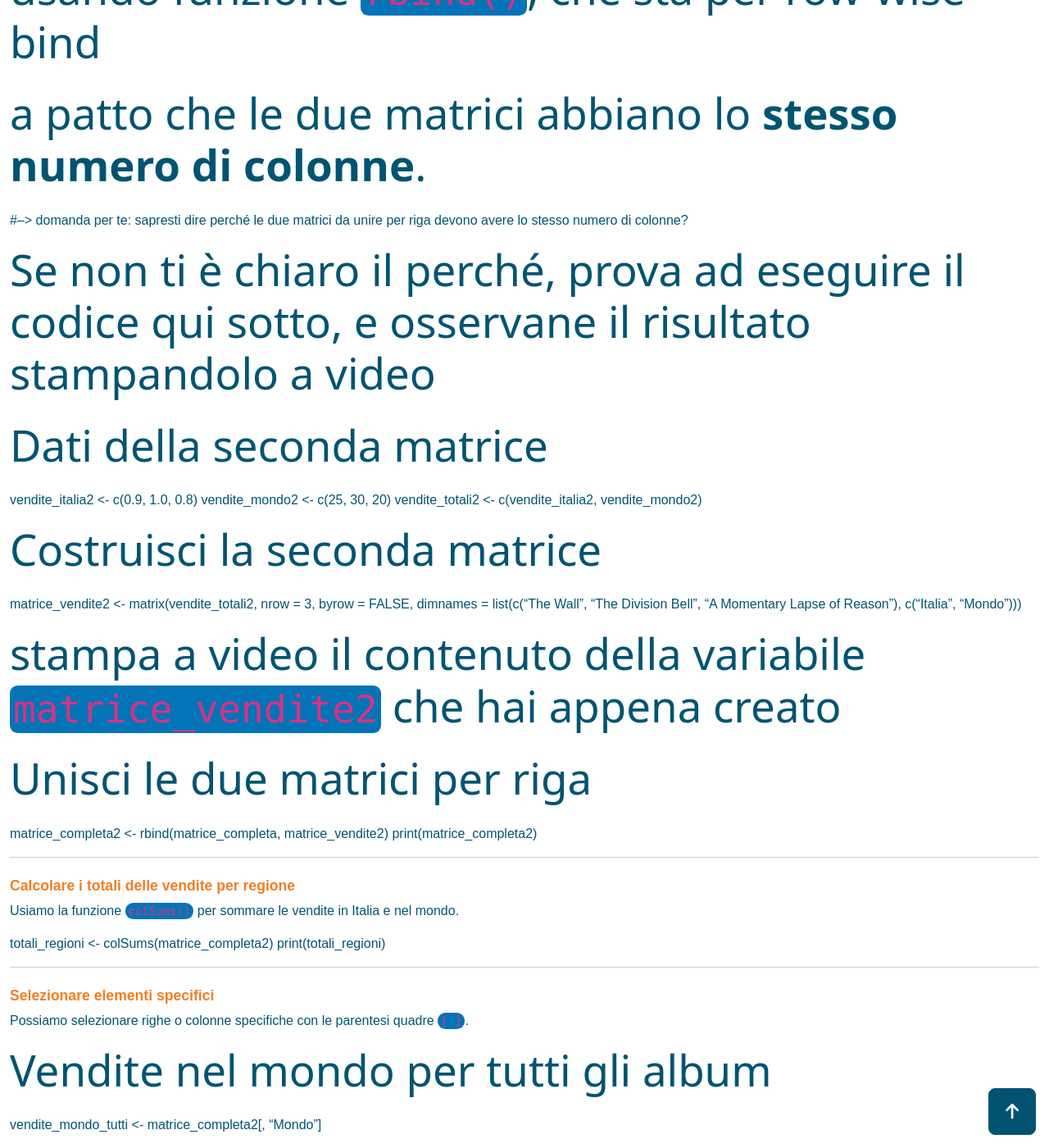
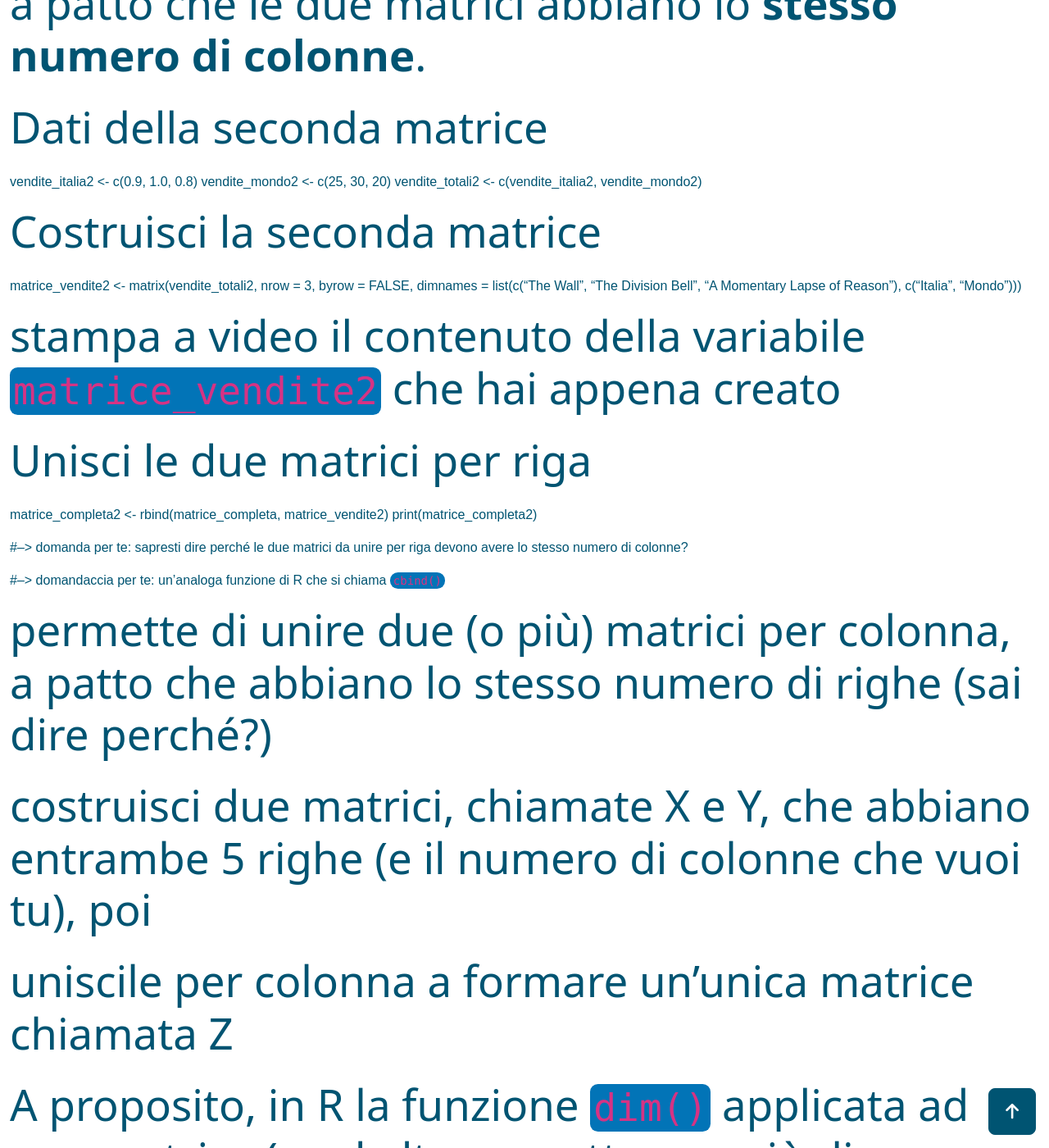
Before and after one commit to maghetta/Corso-R-livello-base__BBC, a Jekyll site: the page built from pages/tutorials/Matrici_in_R.md, in a window 1280 px wide and 1400 px high, scrolled down 5335 px. Shown: the whole window at 82% size. Built offline with Jekyll 4.4.1, drawn with Linux system fonts in a browser that asks for light colours; some of the changed text lies outside the part shown.

Commit message:
Update Matrici_in_R.md

```diff
--- a/pages/tutorials/Matrici_in_R.md
+++ b/pages/tutorials/Matrici_in_R.md
@@ -91,21 +91,11 @@
 
 ---
 
-#### **Aggiungere una colonna con i totali delle vendite**
-Possiamo aggiungere una colonna alla matrice con i totali calcolati.
-
-matrice_completa <- cbind(matrice_vendite, Totale = totali_album)
-print(matrice_completa)
-
----
 
 #### **Unire matrici per riga o per colonna**
 # Immaginiamo di avere una seconda matrice con le vendite di altri tre album dei Pink Floyd.
 # In R, possiamo unire per riga due (o più) matrici usando funzione `rbind()`, che sta per row-wise bind
 # a patto che le due matrici abbiano lo **stesso numero di colonne**.
-
-#--> domanda per te: sapresti dire perché le due matrici da unire per riga devono avere lo stesso numero di colonne?
-#  Se non ti è chiaro il perché, prova ad eseguire il codice qui sotto, e osservane il risultato stampandolo a video
 
 # Dati della seconda matrice
 vendite_italia2 <- c(0.9, 1.0, 0.8)
@@ -123,7 +113,30 @@
 matrice_completa2 <- rbind(matrice_completa, matrice_vendite2)
 print(matrice_completa2)
 
+#--> domanda per te: sapresti dire perché le due matrici da unire per riga devono avere lo stesso numero di colonne?
+
+#--> domandaccia per te: un'analoga funzione di R che si chiama `cbind()`
+# permette di unire due (o più) matrici per colonna, a patto che abbiano lo stesso numero di righe (sai dire perché?)
+# costruisci due matrici, chiamate X e Y, che abbiano entrambe 5 righe (e il numero di colonne che vuoi tu), poi
+# uniscile per colonna a formare un'unica matrice chiamata Z
+
+
+# A proposito, in R la funzione `dim()` applicata ad una matrice (o ad altro oggetto con più di una dimensione)
+# ti restituisce le dimensioni del dato oggetto. Lo fa restiruendo in output (almeno) 2 numeri: il primo numero indica
+# il numero delle righe del dato oggetto e il secondo numero ti dice il numero delle colonne (mentre eventuali altri
+# numeri ti parlerebbero della lunghezza della terza dimensione, quarta, etc).
+
+#--> domanda per te: usa la funzione dim() per scoprire le dimensioni della variabile `matrice_completa2`
 ---
+
+#### **Aggiungere una colonna o una riga ad una matrice**
+# Utilizzando le stesse funzioni `rbind()` e `cbind()`, possiamo aggiungere una colonna alla matrice con i totali calcolati.
+
+matrice_completa <- cbind(matrice_vendite, Totale = totali_album)
+print(matrice_completa)
+
+---
+
 
 #### **Calcolare i totali delle vendite per regione**
 Usiamo la funzione `colSums()` per sommare le vendite in Italia e nel mondo.
```
